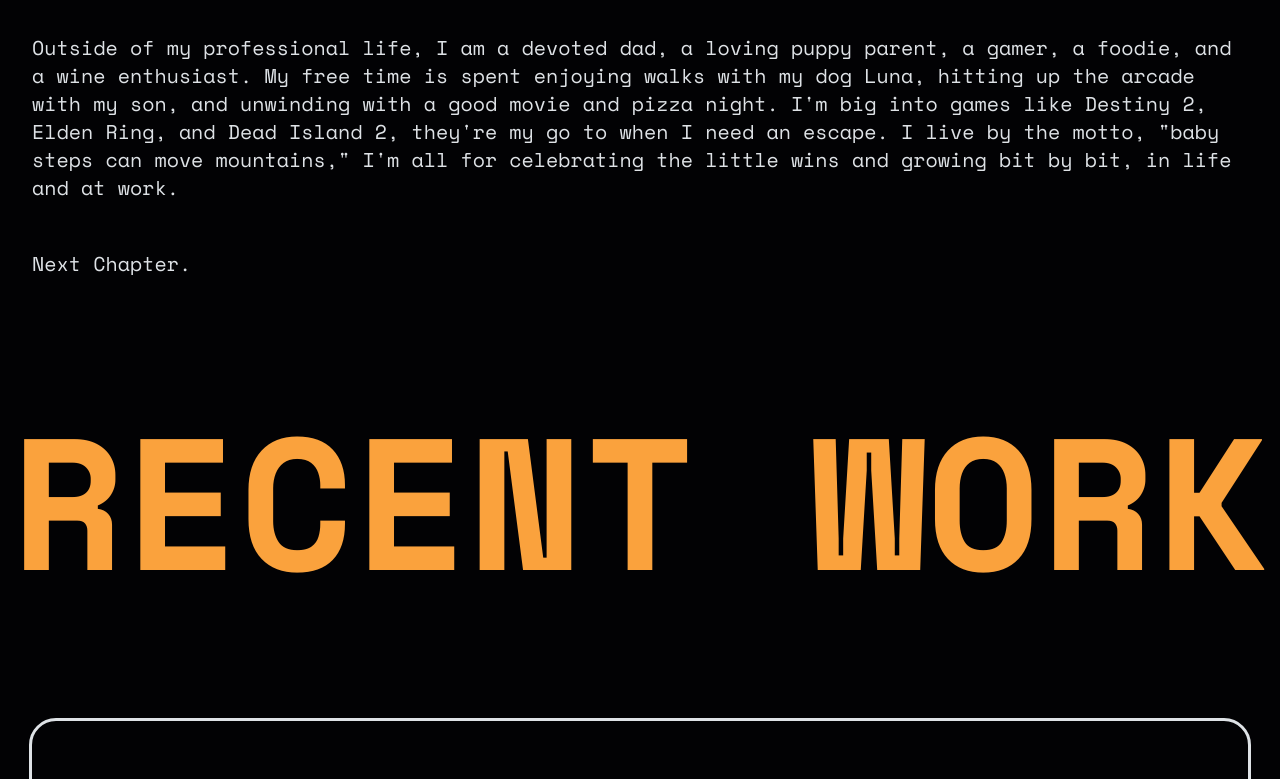
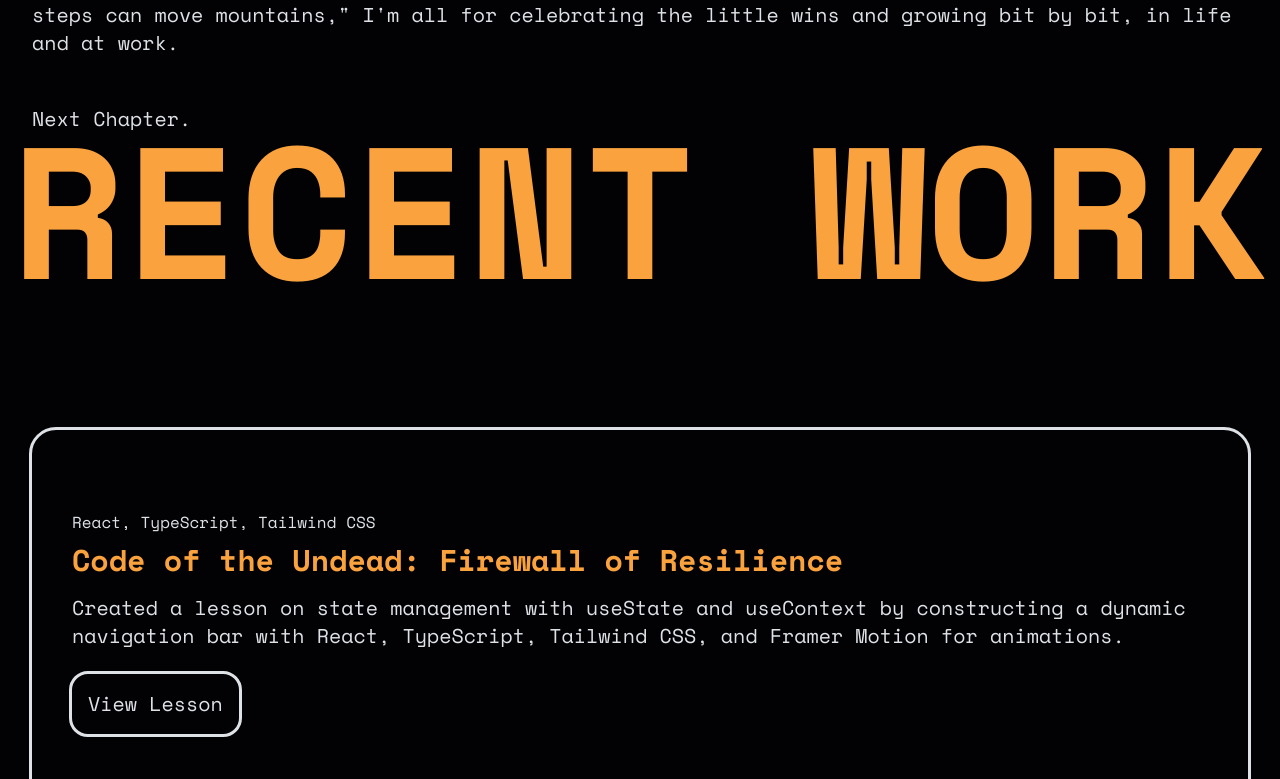
Before and after one commit to GSometimes/portfolio-redesign-again, a React (Vite) app: page / in a window 1280 px wide. Shown: the part 1501-2280 px from the top of the page. Built offline with nearby package versions, Linux system fonts and the light colour scheme.

Commit message:
update height values and removed footer

```diff
--- a/src/views/About.tsx
+++ b/src/views/About.tsx
@@ -6,7 +6,7 @@ const About = () => {
   return (
     <section
       id='about'
-      className='text-silver min-h-screen flex flex-col items-center justify-center gap-4 sm:gap-8 py-4'
+      className='text-silver h-[calc(100dvh)] flex flex-col items-center justify-center gap-4 sm:gap-8 py-4'
     >
       <div className='w-full px-2'>
         <ScreenFitText
--- a/src/views/Contact.tsx
+++ b/src/views/Contact.tsx
@@ -6,9 +6,9 @@ const Contact = () => {
   return (
     <section
       id='contact'
-      className='text-silver h-screen flex flex-col gap-4 sm:gap-8 font-monospace py-4'
+      className='text-silver h-[calc(100dvh)] flex flex-col gap-4 sm:gap-8 font-monospace py-8'
     >
-      <div className='w-full h-full flex flex-col items-start justify-center gap-2 sm:gap-4'>
+      <div className='w-full h-full flex flex-col items-start justify-between gap-2 sm:gap-4'>
         <div className='w-full px-2'>
           <ScreenFitText
             text='Drop A Line'
@@ -21,7 +21,6 @@ const Contact = () => {
               },
             }}
           />
-        </div>
           <div className='flex flex-col gap-6 max-w-[1280px] px-4 sm:px-6 lg:px-8 text-sm sm:text-base md:text-lg mb-2'>
             <div className='font-bold text-lg sm:text-2xl lg:text-4xl my-2'>
               <Paragraph text={'On the lookout for my next adventure!'} />
@@ -33,6 +32,7 @@ const Contact = () => {
             />
             <Paragraph text={'The End.'} />
           </div>
+        </div>
         <ContactCard />
       </div>
     </section>
--- a/src/views/Footer.tsx
+++ /dev/null
@@ -1,9 +0,0 @@
-const Footer = () => {
-  return (
-    <div className='w-full font-monospace text-silver text-center p-12 flex items-center justify-center'>
-      <h1>Designed & Built by Gore Auluck</h1>
-    </div>
-  );
-};
-
-export default Footer;
--- a/src/views/Homepage.tsx
+++ b/src/views/Homepage.tsx
@@ -2,7 +2,6 @@ import Hero from './Hero';
 import About from './About';
 import Work from './Work';
 import Contact from './Contact';
-import Footer from './Footer';
 
 const Homepage = ({ startAnimation }: { startAnimation: boolean }) => {
   return (
@@ -11,7 +10,6 @@ const Homepage = ({ startAnimation }: { startAnimation: boolean }) => {
       <About />
       <Work />
       <Contact />
-      <Footer />
     </div>
   );
 };
--- a/src/views/Splash.tsx
+++ b/src/views/Splash.tsx
@@ -6,7 +6,7 @@ const Splash = () => {
       initial={{ opacity: 0 }}
       animate={{ opacity: 1, transition: { duration: 0.75 } }}
       exit={{ opacity: 0, transition: { duration: 0.75 } }}
-      className='text-white [font-size:_clamp(2rem,5vw,5rem)] font-bold text-left h-screen w-full flex items-center justify-center font-monospace bg-black p-4'
+      className='text-white [font-size:_clamp(2rem,5vw,5rem)] font-bold text-left h-screen w-full flex items-center justify-center font-monospace bg-black p-4 overscroll-none overflow-hidden'
     >
       <h1 className='p-4'>I'm just a potato trying to be a Hasselback.</h1>
     </motion.div>
--- a/src/views/Work.tsx
+++ b/src/views/Work.tsx
@@ -6,7 +6,7 @@ const Work = () => {
   return (
     <section
       id='work'
-      className='text-silver min-h-screen flex flex-col items-center gap-4 sm:gap-8 py-4'
+      className='text-silver h-[calc(100dvh)] flex flex-col items-center gap-4 sm:gap-8 py-4'
     >
       <div className='w-full px-2'>
         <ScreenFitText
```
Lines whose indentation alone changed are shown as unchanged.
